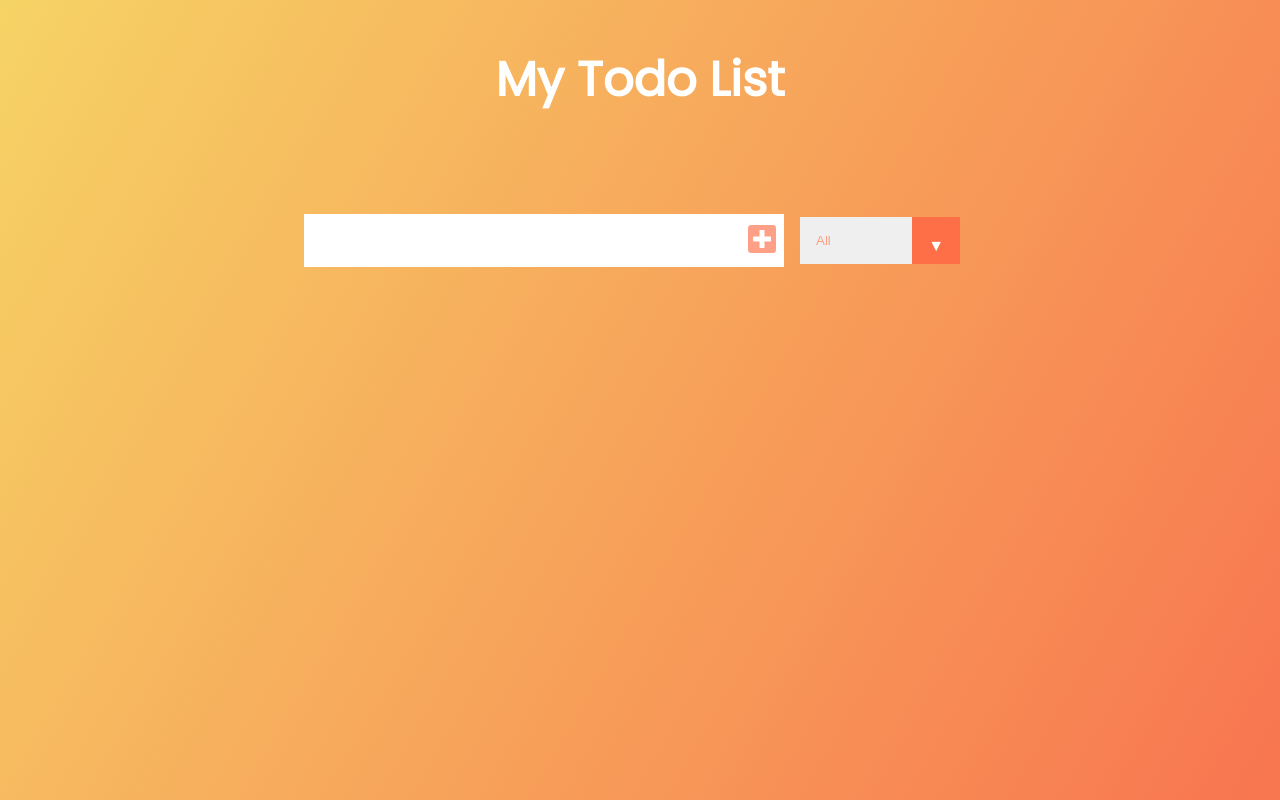
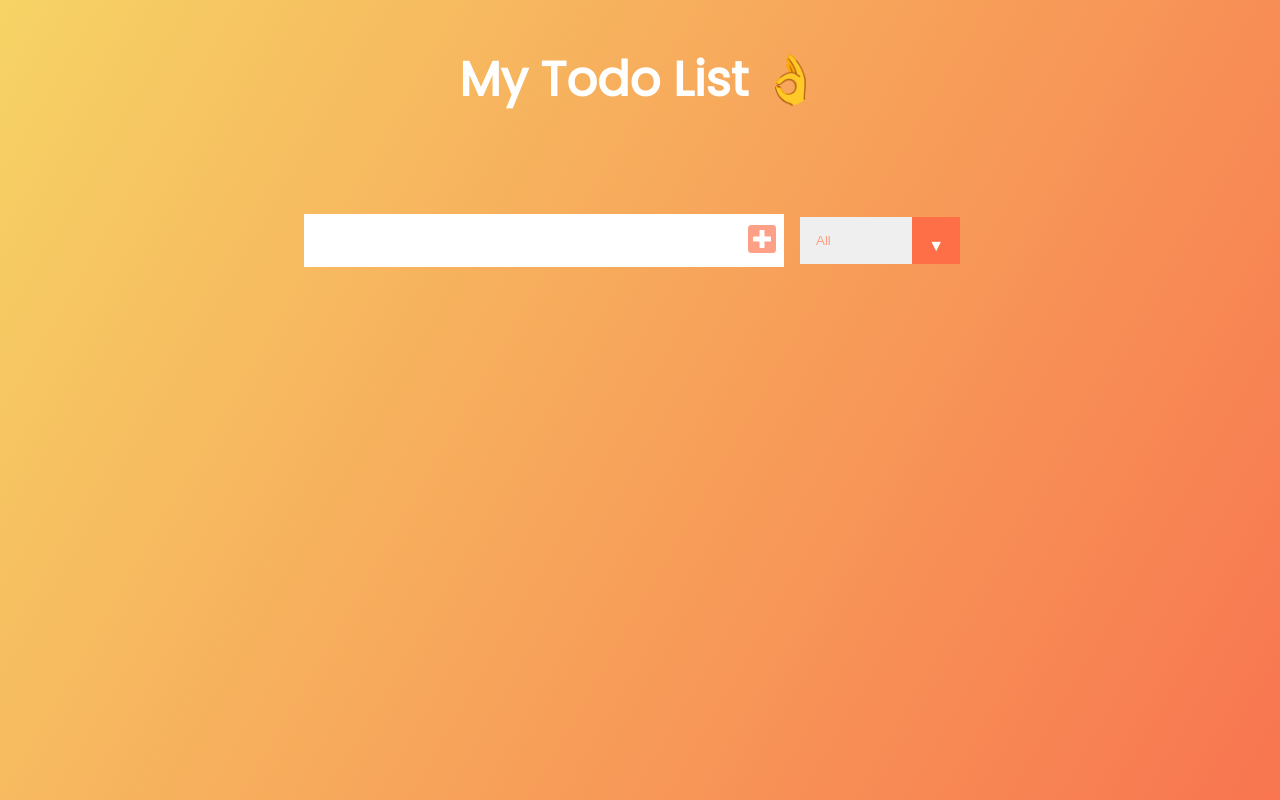
Before and after one commit to rmotafreitas/Todo-List-with-Javascript, a plain HTML site: page index.html in a window 1280 px wide. Drawn offline with Linux system fonts and the light colour scheme.

Commit message:
Mostrar como funciona na escola

```diff
--- a/index.html
+++ b/index.html
@@ -18,7 +18,9 @@
   </head>
   <body>
     <header>
-      <h1>My Todo List</h1>
+      <h1>My Todo List 👌</h1>
+
+
     </header>
     <form>
       <input type="text" class="todo-input" />
```
